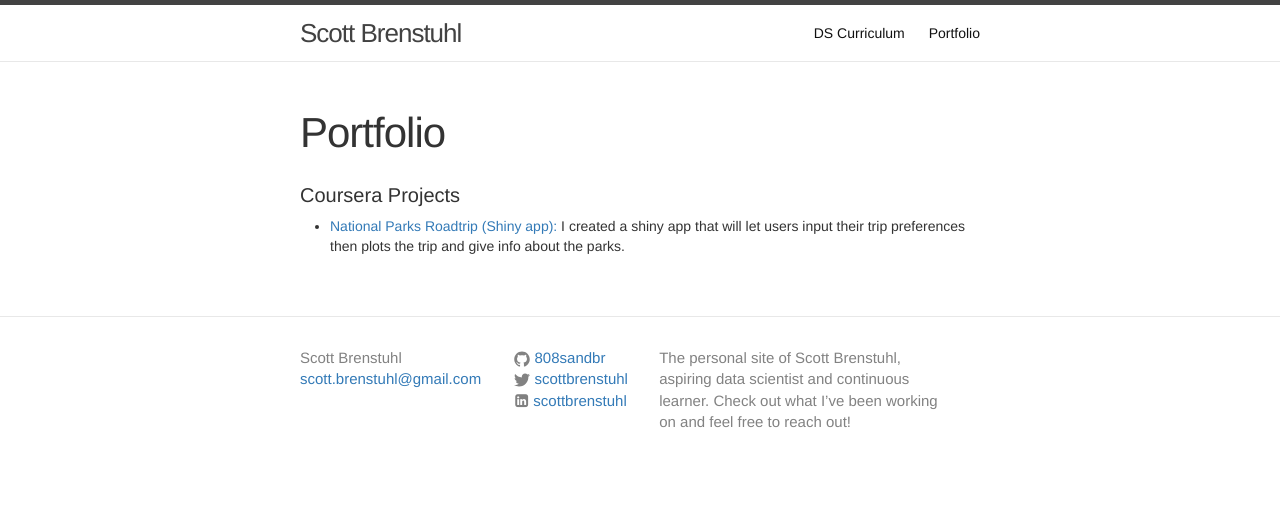
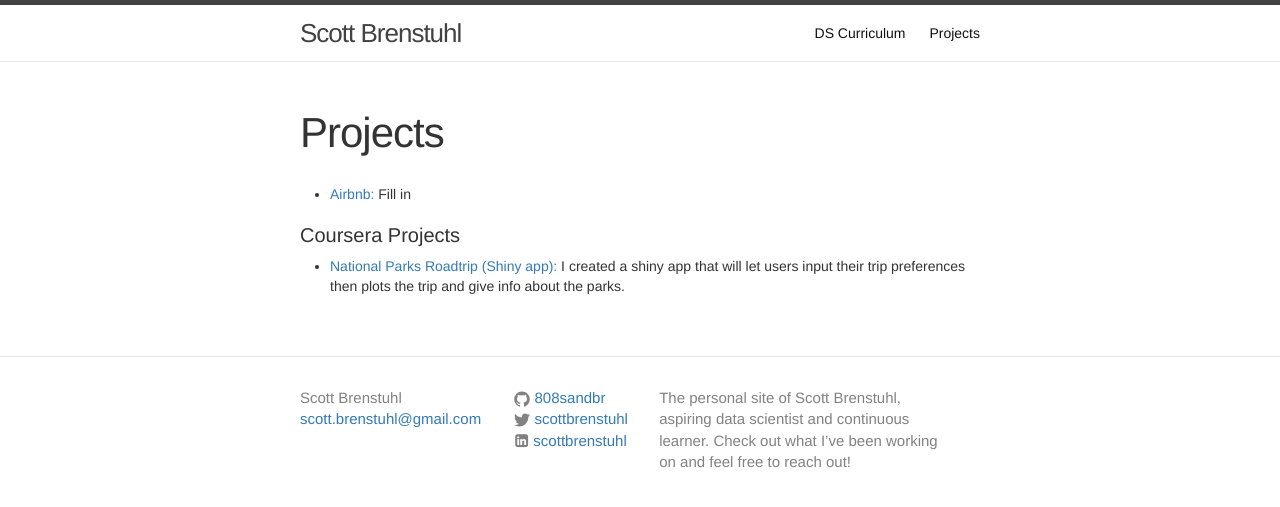
Before and after one commit to 808sAndBR/808sandbr.github.io, a Jekyll site: the page built from projects.md, in a window 1280 px wide. Shown: the top 507 px of the page. Built offline with Jekyll 4.4.1, drawn with Linux system fonts in a browser that asks for light colours; nearby versions of some CDN libraries.

Commit message:
Change portfolio to projects

```diff
--- a/index.html
+++ b/index.html
@@ -11,7 +11,7 @@ layout: default
         <p>
           <strong>I'm Scott, I like to ask data questions... and then write some code to find answers when it doesn't respond.</strong>
           <br><br>
-          I've always found problem solving and figuring out how things work exciting. Having recently discoved how much data and code alow me to explore, I've been pouring my free time into learning more. Check out my <a class = "about_text" href="/curriculum">data science curriculum</a> to see what I've been studying or take a look at <a class = "about_text" href="/portfolio">my portfolio</a> to see some of the projects I have been working on.
+          I've always found problem solving and figuring out how things work exciting. Having recently discoved how much data and code alow me to explore, I've been pouring my free time into learning more. Check out my <a class = "about_text" href="/curriculum">data science curriculum</a> to see what I've been studying or take a look at my <a class = "about_text" href="/projects">projects</a> to see some of what I have been working on.
           <br><br>
           I'm also into rock climbing, hip hop, exploring San Francisco, terrible puns, and traveling with minimal planning.
         </p>
--- a/portfolio.md
+++ b/projects.md
@@ -1,17 +1,19 @@
 ---
 layout: page
-title: Portfolio
-permalink: /portfolio/
+title: Projects
+permalink: /projects/
 ---
 
 <div class="home">
 
-  <ul class="post-list">
+  <ul class="post">
     {% for post in site.posts %}
       {%  if post.categories contains 'Post' %}
       <li>
-        <a class="post-link" href="{{ post.url | prepend: site.baseurl }}">{{ post.title }}</a>
-        <p> {{post.description}}</p>
+        <p>
+          <a href="{{ post.url | prepend: site.baseurl }}">{{ post.title }}:</a>
+          {{post.description}}
+        </p>
       </li>
       {% endif %}
     {% endfor %}
```
Also changed, not shown: _posts/2015-12-08-AirBnb-Kaggle.markdown (added, +9 -0 lines), todo.txt (added, +10 -0 lines), 1 other file.
